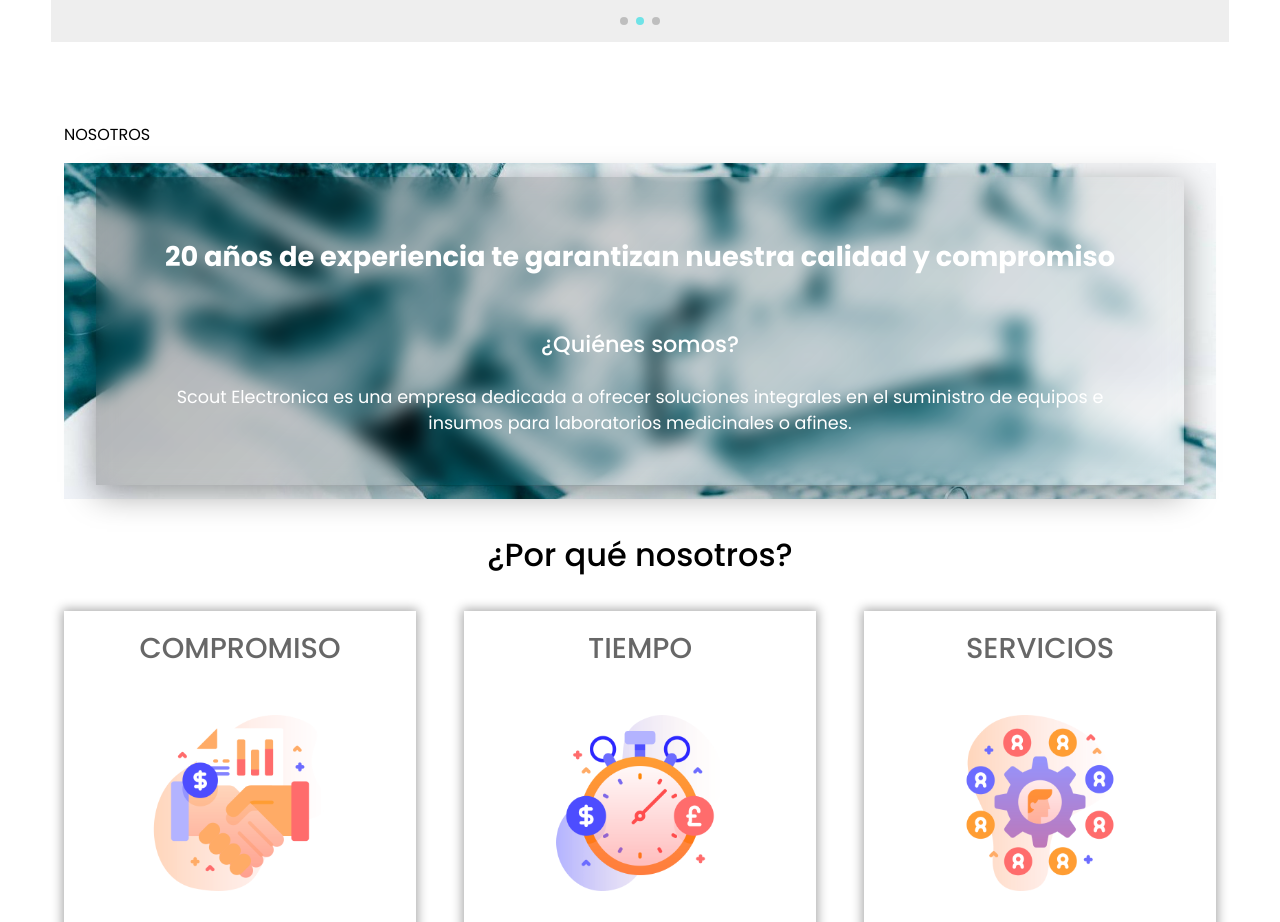
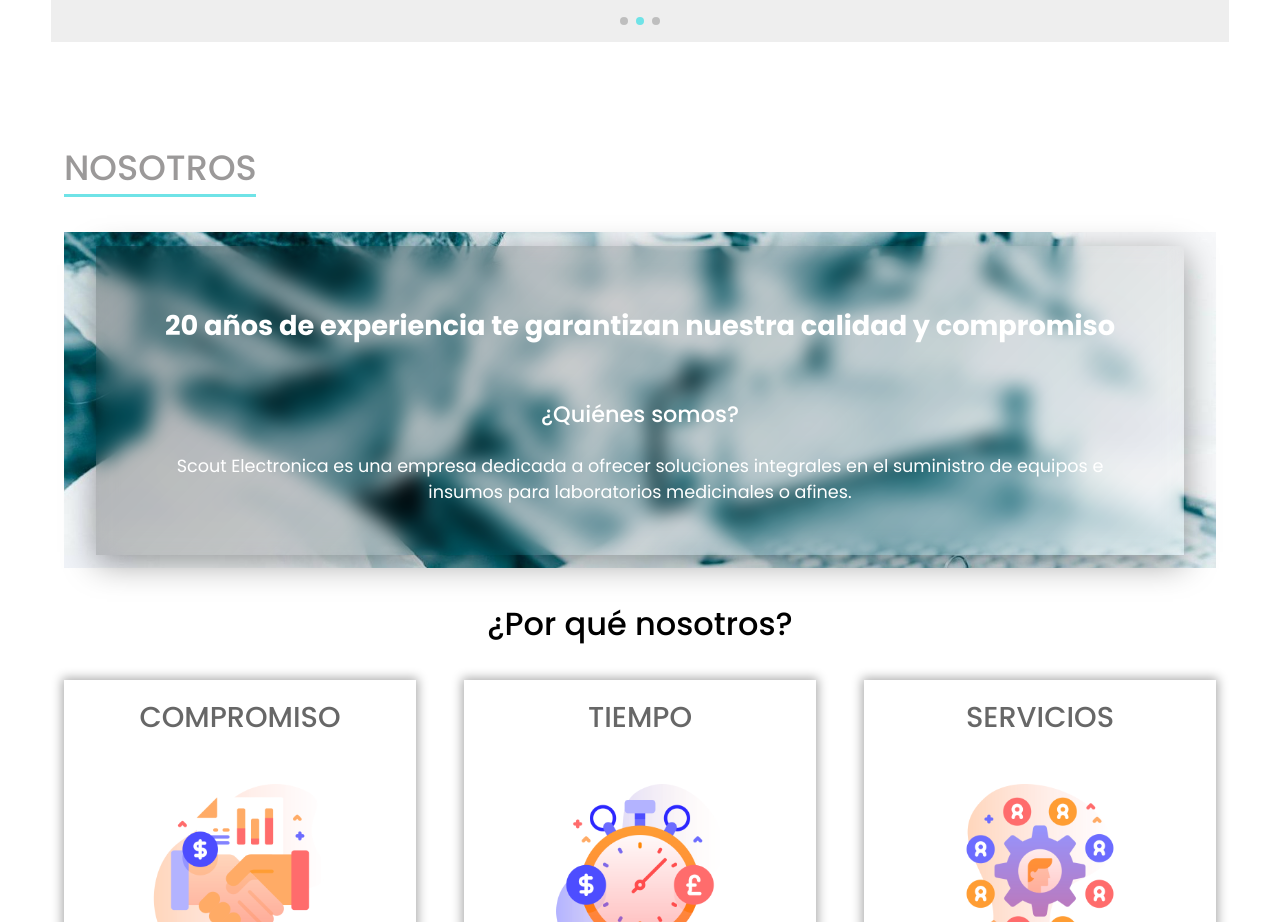
Before and after one commit to SebastianDelescabe/scout-electronica, a React (Create React App) app: page / in a window 1280 px wide. Shown: the part 780-1702 px from the top of the page. Built offline with nearby package versions, Linux system fonts and the light colour scheme.

Commit message:
nosotros title

```diff
--- a/src/components/Nosotros/Nosotros.css
+++ b/src/components/Nosotros/Nosotros.css
@@ -35,12 +35,24 @@
   flex-direction: column;
   justify-content: center;
   align-items: center;
-  background: linear-gradient(135deg, rgba(0,0,0,0.3), rgba(255,255,255,0));
+  background: linear-gradient(
+    135deg,
+    rgba(0, 0, 0, 0.3),
+    rgba(255, 255, 255, 0)
+  );
   -webkit-backdrop-filter: blur(10px);
   backdrop-filter: blur(10px);
-  box-shadow:  0 8px 32px 0 rgba(0, 0, 0, 0.4);
+  box-shadow: 0 8px 32px 0 rgba(0, 0, 0, 0.4);
+}
 
+.title-nosotros {
+  font-size: 2.2rem;
+  width: 12rem;
+  color: var(--color-gray);
+  font-weight: 500;
+  border-bottom: solid 3px var(--color-aqua);
 }
+
 .experience-title-nosotros {
   font-size: 1.7rem;
   font-weight: 600;
--- a/src/components/Nosotros/Nosotros.jsx
+++ b/src/components/Nosotros/Nosotros.jsx
@@ -8,7 +8,7 @@
   return (
     <div className="container-nosotros" id="nosotros">
       <div className="container-elements-nosotros">
-        <p className="title-contact">NOSOTROS</p>
+        <p className="title-nosotros">NOSOTROS</p>
         <div className="bg-nosotros">
           <div className="bg-black">
             <p className="experience-title-nosotros">
```
Lines whose indentation alone changed are shown as unchanged.
